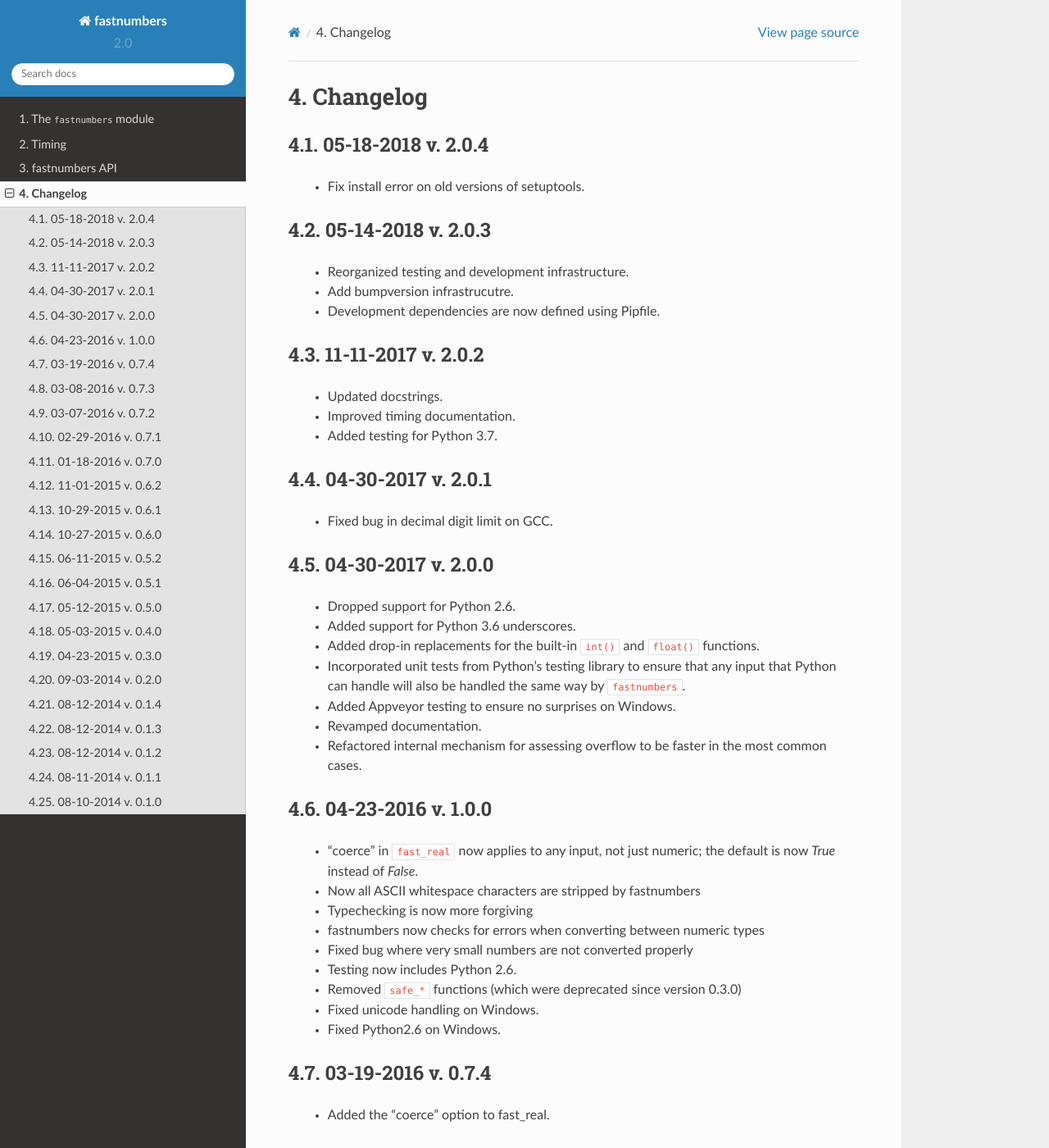
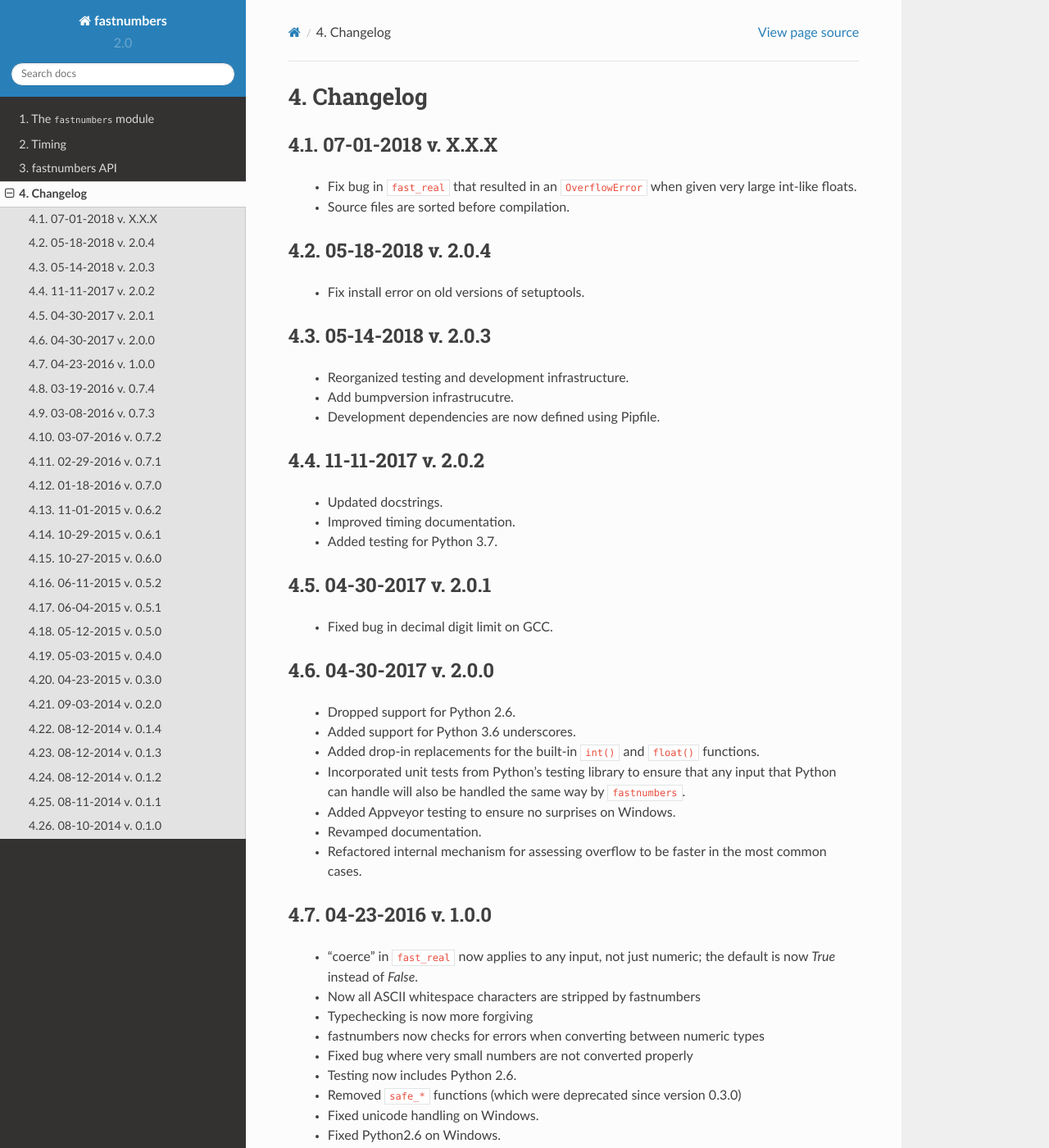
Before and after one commit to SethMMorton/fastnumbers, a Sphinx documentation site: the page built from docs/source/changelog.rst, in a window 1280 px wide and 1400 px high. Shown: the whole window at 82% size. Built offline with Sphinx 7.4.7 and the Read the Docs theme 2.0.0, drawn with Linux system fonts in a browser that asks for light colours; some of the changed text lies outside the part shown.

Commit message:
Update changelog.

```diff
--- a/docs/source/changelog.rst
+++ b/docs/source/changelog.rst
@@ -2,6 +2,13 @@
 
 Changelog
 ---------
+
+07-01-2018 v. X.X.X
+'''''''''''''''''''
+
+    - Fix bug in ``fast_real`` that resulted in an ``OverflowError``
+      when given very large int-like floats.
+    - Source files are sorted before compilation.
 
 05-18-2018 v. 2.0.4
 '''''''''''''''''''
```
